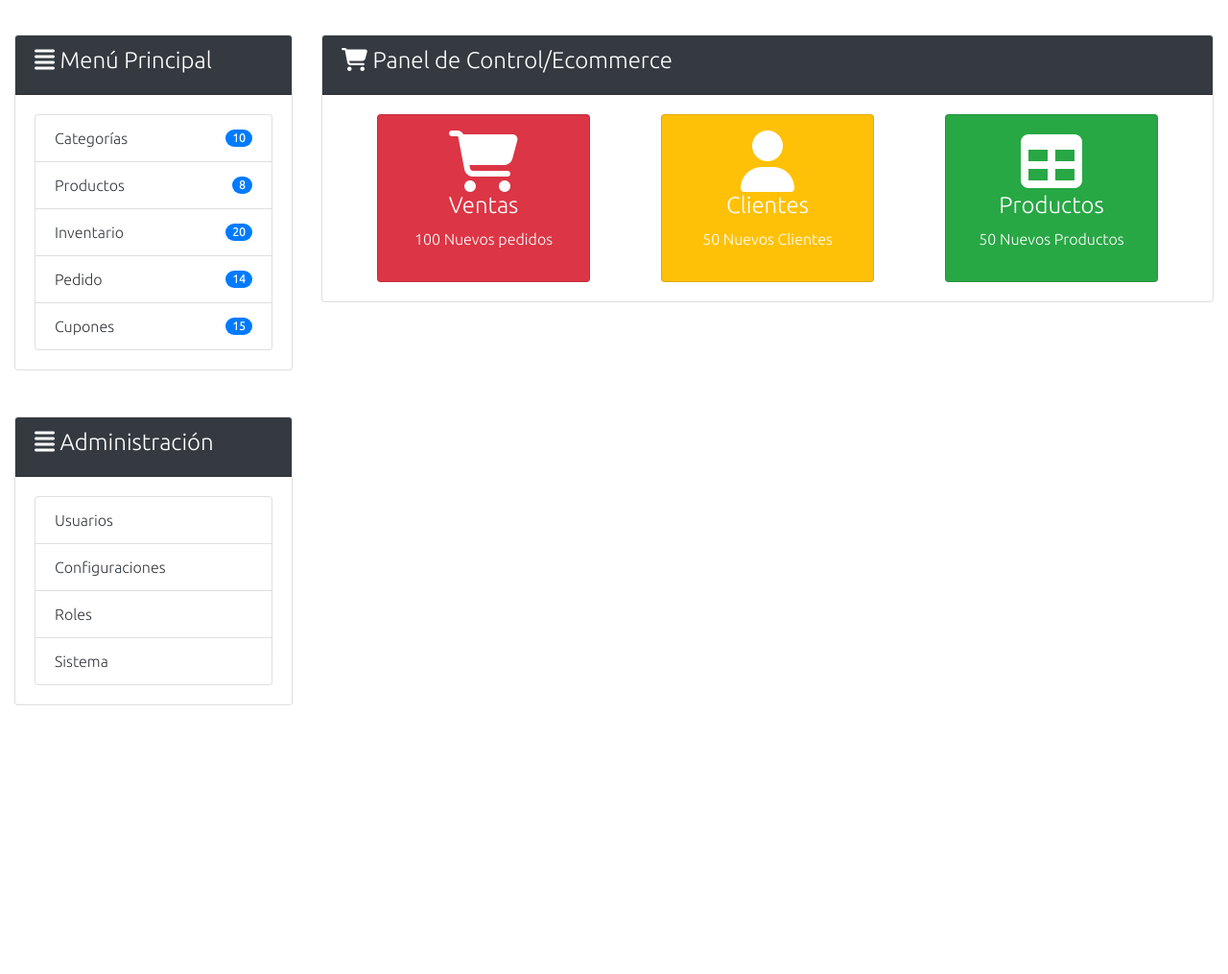
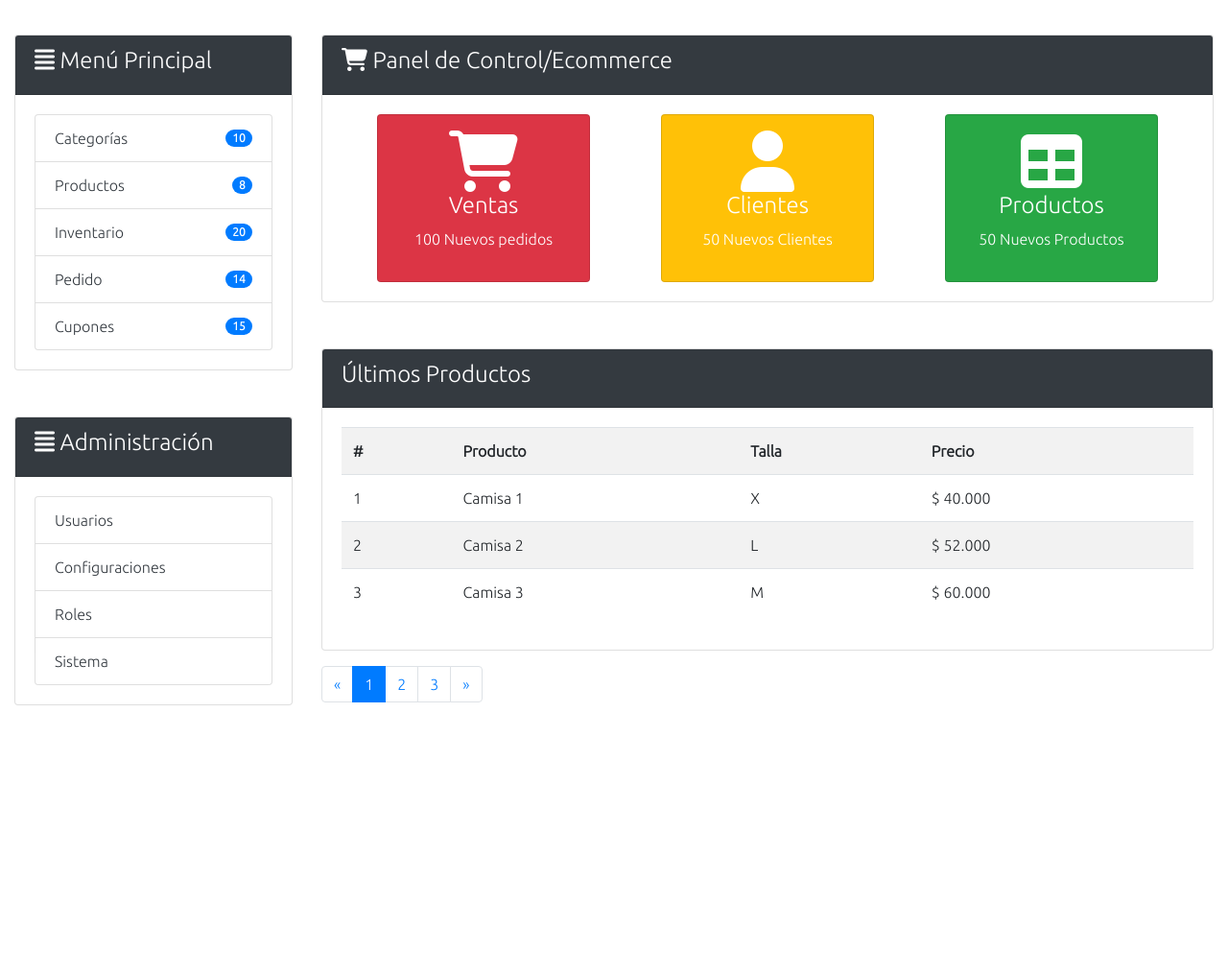
Before and after one commit to ZielGit/AdminApp, a plain HTML site: page panel.html in a window 1280 px wide. Shown: the part 82-1097 px from the top of the page at 96% size. Drawn offline with Linux system fonts and the light colour scheme.

Commit message:
feat: Se agrego tabla y paginación

```diff
--- a/panel.html
+++ b/panel.html
@@ -189,6 +189,73 @@
                         </div>
                     </div>
                 </div>
+
+                <!-- Últimos productos -->
+                <div class="card mt-5">
+                    <div class="card-header bg-dark text-white">
+                        <h4><i class="fas-fatable"></i>Últimos Productos</h4>
+                    </div>
+                    <div class="card-body">
+                        <table class="table table-striped">
+                            <t-head>
+                                <tr>
+                                    <th>#</th>
+                                    <th>Producto</th>
+                                    <th>Talla</th>
+                                    <th>Precio</th>
+                                </tr>
+                            </t-head>
+                            <t-body>
+                                <tr>
+                                    <td>1</td>
+                                    <td>Camisa 1</td>
+                                    <td>X</td>
+                                    <td>$ 40.000</td>
+                                </tr>
+                                <tr>
+                                    <td>2</td>
+                                    <td>Camisa 2</td>
+                                    <td>L</td>
+                                    <td>$ 52.000</td>
+                                </tr>
+                                <tr>
+                                    <td>3</td>
+                                    <td>Camisa 3</td>
+                                    <td>M</td>
+                                    <td>$ 60.000</td>
+                                </tr>
+                            </t-body>
+                        </table>
+                    </div>
+                </div>
+
+                <!-- Paginación -->
+                <div class="mt-3">
+                    <nav aria-label="Page navigation">
+                        <ul class="pagination">
+                            <li class="page-item">
+                                <a href="#" class="page-link" aria-label="Previous">
+                                    <span aria-hidden="true">&laquo;</span>
+                                </a>
+                            </li>
+                            <li class="page-item active">
+                                <a href="#" class="page-link">1</a>
+                            </li>
+                            <li class="page-item">
+                                <a href="#" class="page-link">2</a>
+                            </li>
+                            <li class="page-item">
+                                <a href="#" class="page-link">3</a>
+                            </li>
+                            <li class="page-item">
+                                <a href="#" class="page-link" aria-label="Next">
+                                    <span aria-hidden="true">&raquo;</span>
+                                </a>
+                            </li>
+                        </ul>
+                    </nav>
+                </div>
+
             </div>
         </div>
     </div>
```
